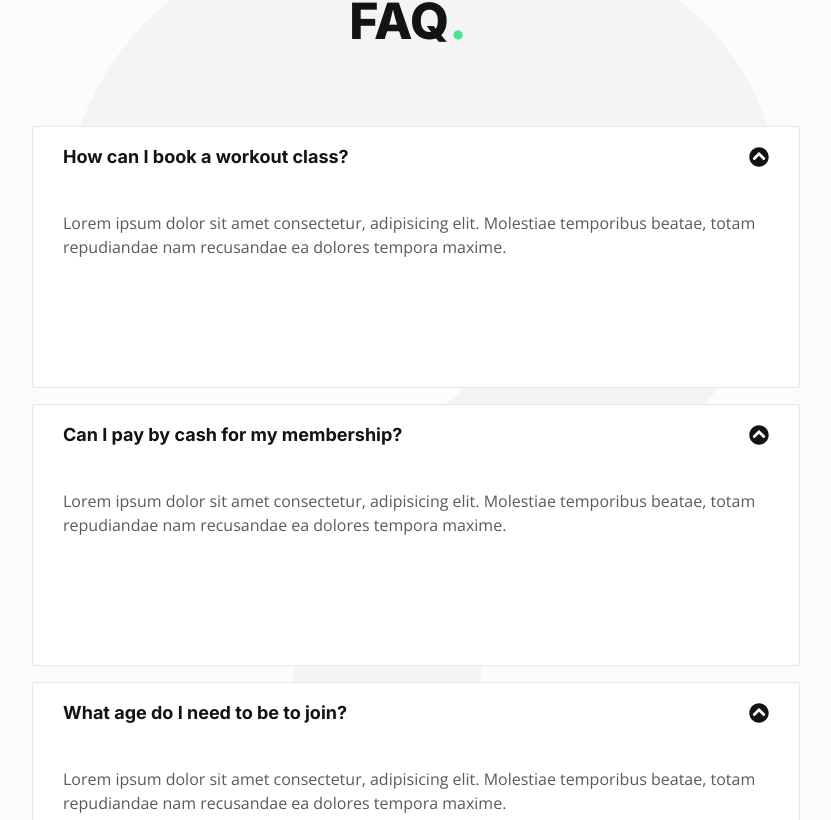
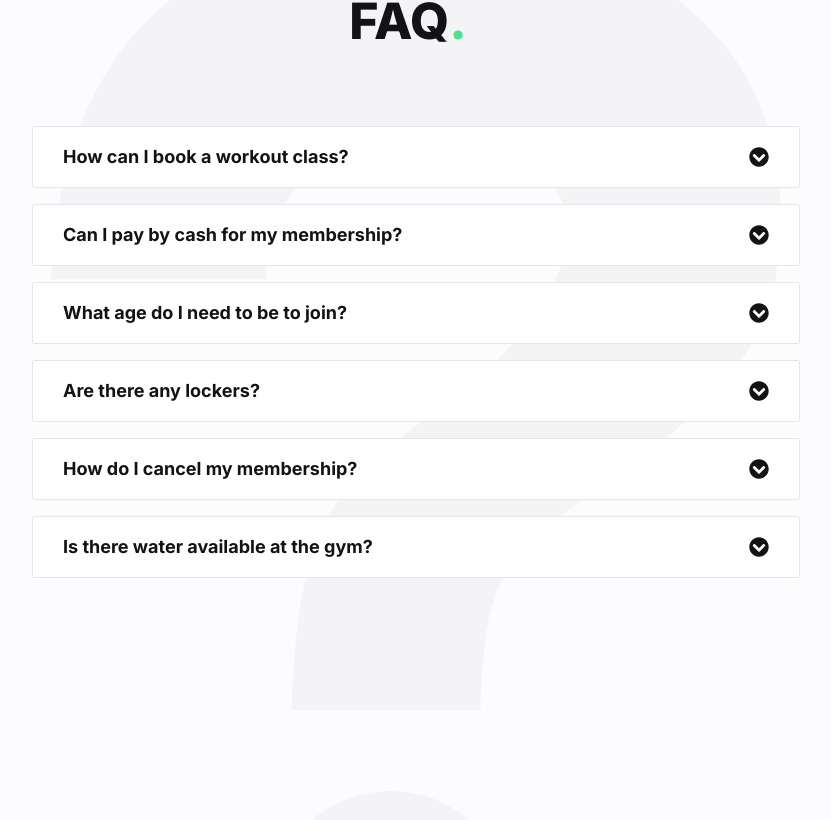
Before and after one commit to zablon-oigo/deploy-reactapp-using-terraform, a React (Vite) app: page / in a window 1280 px wide. Shown: the part 3640-4460 px from the top of the page, without its empty margins (224-1055 px from the left). Built offline with nearby package versions, Linux system fonts and the light colour scheme.

Commit message:
Component fixes

```diff
--- a/src/components/Accordion.jsx
+++ b/src/components/Accordion.jsx
@@ -1,26 +1,35 @@
-import React,{useState} from 'react'
-import {FaChevronCircleUp,FaChevronCircleDown} from 'react-icons/fa'
-export default function Accordion({accordion}) {
-  const [isOpen,setIsOpen]=useState(true)
-  const{question,answer}=accordion
+import React, { useState } from 'react';
+import { FaChevronCircleUp, FaChevronCircleDown } from 'react-icons/fa';
+
+export default function Accordion({ accordion }) {
+  const [isOpen, setIsOpen] = useState(false);
+  const { question, answer } = accordion;
+
   return (
-    <section onClick={()=>{setIsOpen(!isOpen)}}  className="cursor-pointer">
+    <section onClick={() => setIsOpen(!isOpen)} className="cursor-pointer">
       <div className="bg-white border rounded-sm">
         <div className="min-h-[60px] flex items-center justify-between px-[30px]">
           <h6 className="h6">
             {question}
           </h6>
-                <div className="">
-                    {isOpen? <FaChevronCircleUp className='text-[20px] text-neutral-500'/>:<FaChevronCircleDown className='text-[20px] text-neutral-500'/>}
+          <div>
+            {isOpen ? (
+              <FaChevronCircleUp className="text-[20px] text-neutral-500" />
+            ) : (
+              <FaChevronCircleDown className="text-[20px] text-neutral-500" />
+            )}
           </div>
         </div>
-            <div className={`${isOpen?'min-h-[200px] lg:min-h-[160px]':'min-h-0'}max-h-0 overflow-hidden flex justify-center transition-all px-[30px]`}>
-                <div className="mt-6">
+        <div
+          className={`${
+            isOpen ? 'max-h-[200px] lg:max-h-[160px]' : 'max-h-0'
+          } overflow-hidden transition-all duration-300 ease-in-out px-[30px]`}
+        >
+          <div className={`${isOpen ? 'py-6' : 'py-0'}`}>
             {answer}
           </div>
         </div>
       </div>
-
     </section>
-  )
+  );
 }
```
Lines whose indentation alone changed are shown as unchanged.
